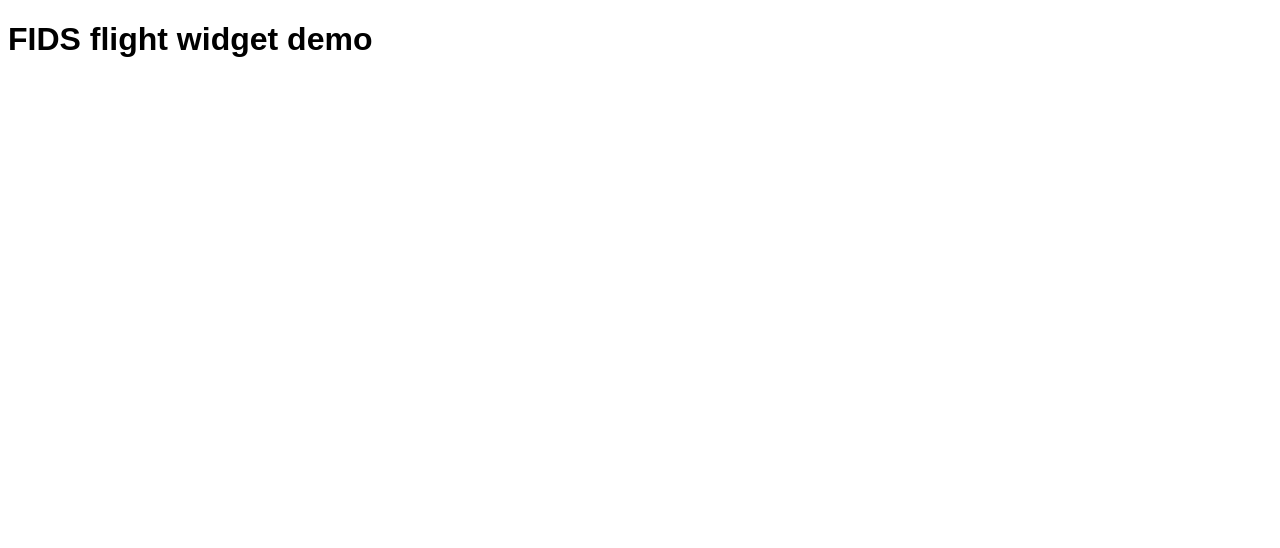
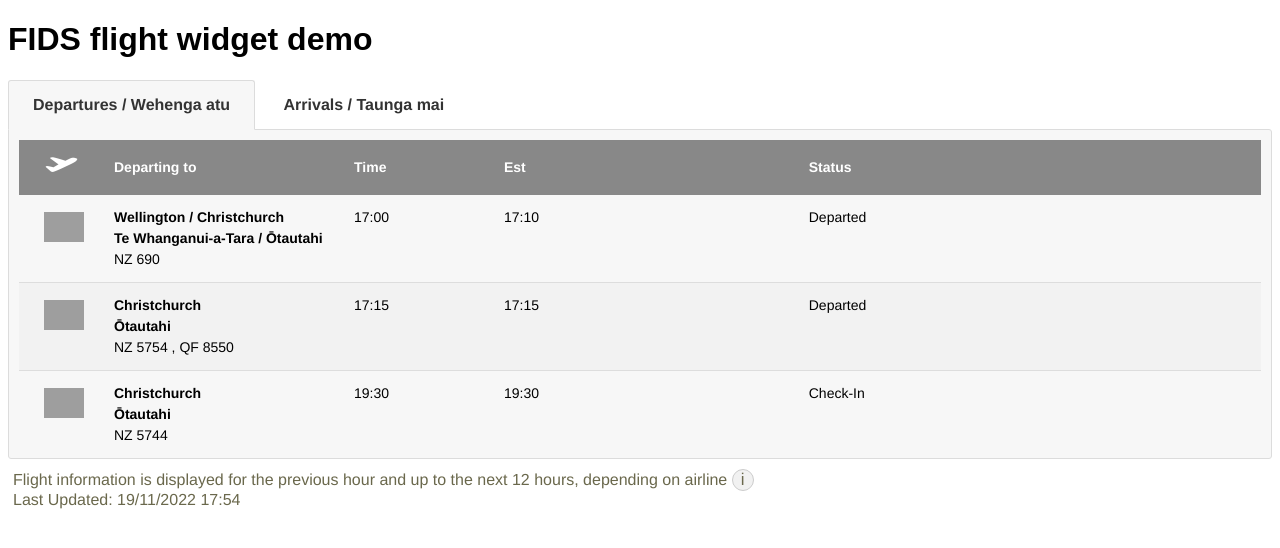
Before and after one commit to craftycoldcuts/symbiant-webfids, a website: page example/index.html in a window 1280 px wide. Drawn offline with nearby package versions, Linux system fonts and the light colour scheme; grey boxes are pictures that could not be loaded.

Commit message:
FIDS-459 - example impl

```diff
--- a/example/index.html
+++ b/example/index.html
@@ -34,7 +34,7 @@
   var loader = function () {
     // Fids widget options
     var options = {
-      airportCode: 'dud', // mandatory, , add your airport code here
+      airportCode: 'dud_tereo', // mandatory, , add your airport code here
       fontSize: 14, // optional, font pixel(px) size, defaults to 12
       skin: 'fids-flat', // optional, leave blank for no skin
       airlineLogoColour: 'dark', //optional, 'light' or 'dark' defaults to dark, light maybe required when serving up the flight table on a dark background
@@ -43,10 +43,10 @@
       marquee: true, // optional, if true, and device width < 320px, codeshares scroll
       marqueeForce: false, // optional, if true, marquee iasalways on
       columns: columns,
-      mode: 'dev' // optional, for dev use only, injects static <airport>.json
+      mode: 'dev', // optional, for dev use only, injects static <airport>.json
     };
     var script = document.createElement("script"), tag = document.getElementsByTagName("script")[0];
-    script.src = "scripts/fids-flights.min.js";
+    script.src = "../fids-flights.min.js";
     script.id = "fids-flights-script";
     script.setAttribute("data-options",JSON.stringify(options));
     tag.parentNode.insertBefore(script, tag);
```
